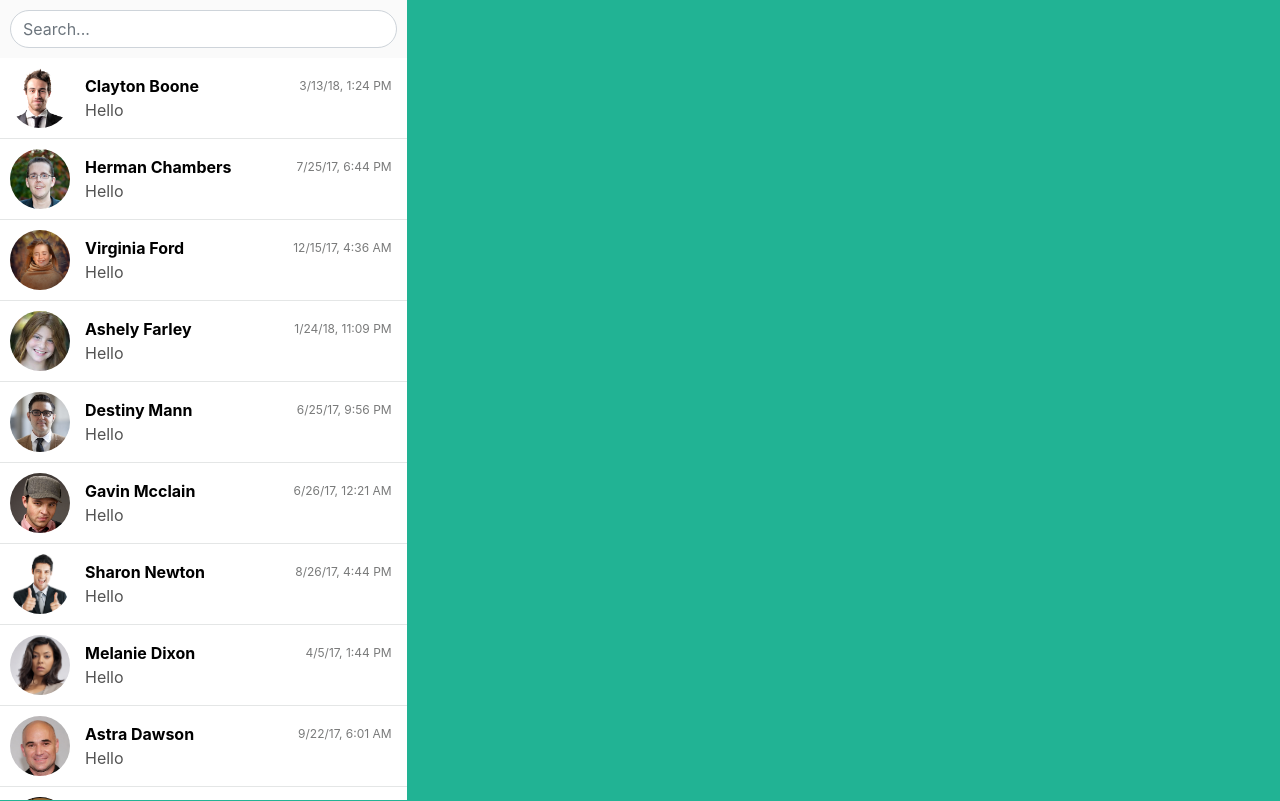
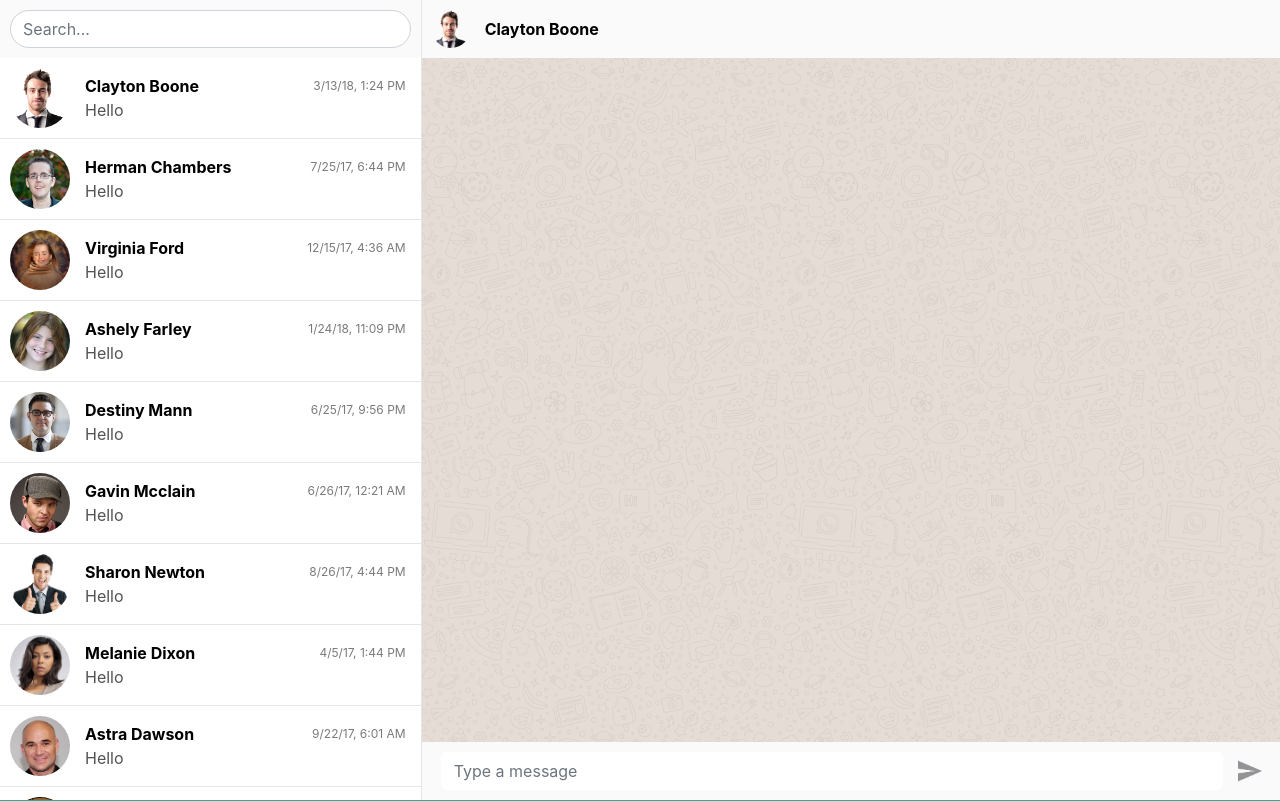
Before and after one commit to he4amm/whatsapp-mock, an Angular app: page / in a window 1280 px wide. Built offline with nearby package versions, Linux system fonts and the light colour scheme.

Commit message:
[add] chat details view UI

```diff
--- a/src/app/app.component.css
+++ b/src/app/app.component.css
@@ -1,5 +1,9 @@
-body {
-    background-color: #dfdfdf;
-    background-image: linear-gradient(to bottom, #dddbd1, #d2dbdc);
-    padding: 0px !important;
+@media screen and (min-width: 768px) {
+    .div-left {
+        padding-right: 0px !important;
+        border-right: 1px solid rgb(228, 230, 230);
+    }
+    .div-right {
+        padding-left: 0px !important;
+    }
 }
--- a/src/app/app.component.html
+++ b/src/app/app.component.html
@@ -1,10 +1,10 @@
 <div class="conatiner-fluid">
   <div class="row">
-    <div class="col-12 col-md-4">
+    <div class="col-12 col-md-4 div-left">
       <app-chat-list></app-chat-list>
     </div>
-    <div class="col-12">
-
+    <div class="col-12 col-md-8 div-right">
+      <app-chat-details></app-chat-details>
     </div>
   </div>
 </div>
--- a/src/app/chat-details/chat-details.component.css
+++ b/src/app/chat-details/chat-details.component.css
@@ -0,0 +1,79 @@
+.chat-details_container {
+    height: 100vh;
+    background-color: #e5ddd5;
+}
+
+.chat-details_header {
+    background-color: rgb(250, 250, 250);
+    padding: 10px;
+    display: flex;
+    align-items: center;
+}
+
+.chat-details_header .header_img {
+    width: 38px;
+    height: 38px;
+    border-radius: 100%;
+    margin-right: 15px;
+    background-size: cover;
+}
+
+.chat-details_header .header_name {
+    color: rgb(0, 0, 0);
+    font-weight: bold;
+}
+
+.chat-details_content {
+    overflow: scroll;
+    height: calc(100vh - 58px);
+    display: block;
+    position: relative;
+    z-index: 1;
+}
+
+.chat-details_content::after {
+    content: "";
+    background: url(/assets/img/chat-bg.png);
+    background-size: 366.5px 666px;
+    background-repeat: repeat repeat;
+    opacity: 0.06;
+    top: 0;
+    left: 0;
+    bottom: 0;
+    right: 0;
+    position: absolute;
+    z-index: -1;
+}
+
+.chat-details_footer {
+    background-color: rgb(250, 250, 250);
+    padding: 10px 33px 10px 19px;
+    position: absolute;
+    bottom: 0px;
+    z-index: 1;
+    width: 100%;
+    display: flex;
+}
+
+.chat-details_footer .form-group {
+    margin-bottom: 0px !important;
+    width: 100%;
+}
+
+.chat-details_footer .form-group input {
+    width: 100%;
+    background-color: #ffffff;
+    border-color: #fff;
+    border-radius: 5px;
+    border-style: solid;
+    border-width: 1px;
+}
+
+.chat-details_footer .send {
+    padding: 5px 0px 5px 15px;
+}
+
+.chat-details_footer .send .send-icon {
+    width: 24px;
+    height: 24px;
+}
--- a/src/app/chat-details/chat-details.component.html
+++ b/src/app/chat-details/chat-details.component.html
@@ -1,3 +1,19 @@
-<p>
-  chat-details works!
-</p>
+<div class="chat-details_container">
+  <div class="chat-details_header">
+    <span class="header_img" [ngStyle]="{'background-image': 'url(' + '../assets/img/user1.png' + ')'}"></span>
+    <span class="header_name">Clayton Boone</span>
+  </div>
+
+  <div class="chat-details_content">
+
+  </div>
+
+  <div class="chat-details_footer">
+    <div class="form-group">
+      <input type="text" class="form-control" id="message" placeholder="Type a message">
+    </div>
+    <span class="send">
+      <img src="../assets/img/send.png" class="send-icon"/>
+    </span>
+  </div>
+</div>
```
Also changed, not shown: src/assets/img/chat-bg.png (added), src/assets/img/send.png (added).
